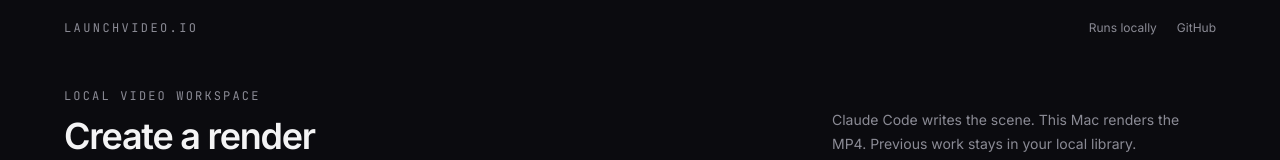
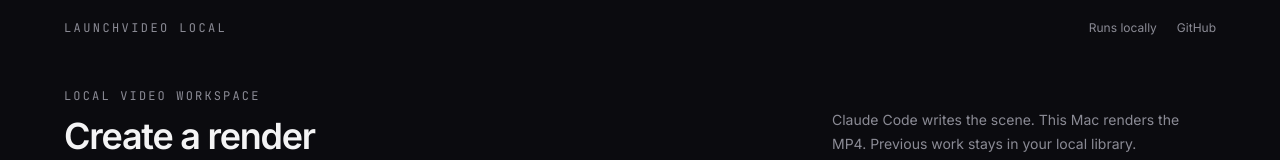
Before and after one commit to ndom91/shipvideo-local, a Next.js app in the folder web/: page / in a window 1280 px wide. Shown: the top 160 px of the page. Built offline with nearby package versions, Linux system fonts and the light colour scheme.

Commit message:
chore: remove upstream branding metadata

```diff
--- a/web/src/app/cta.tsx
+++ b/web/src/app/cta.tsx
@@ -1,19 +1,15 @@
-"use client";
-
-import { REPO_URL } from "@/lib/links";
-
 export function Nav() {
   return (
     <nav className="flex items-center justify-between gap-4 py-5">
       <span className="font-mono text-xs tracking-[0.2em] uppercase text-muted">
-        launchvideo.io
+        LaunchVideo local
       </span>
       <div className="flex items-center gap-3 sm:gap-5">
         <span className="hidden sm:inline text-xs text-muted">
           Runs locally
         </span>
         <a
-          href={REPO_URL}
+          href="https://github.com/ndom91/shipvideo"
           target="_blank"
           rel="noreferrer"
           className="text-xs text-muted hover:text-foreground"
@@ -24,6 +20,3 @@ export function Nav() {
     </nav>
   );
 }
-
-// Shown right after a video finishes: the moment someone is most likely to
-// want the thing that just made it.
--- a/web/src/app/layout.tsx
+++ b/web/src/app/layout.tsx
@@ -8,38 +8,12 @@ const mono = JetBrains_Mono({
   subsets: ["latin"],
 });
 
-const SITE = "https://launchvideo.io";
 const DESCRIPTION =
   "Create launch videos locally with Claude Code, Playwright, and ffmpeg. No video model or API key required.";
 
 export const metadata: Metadata = {
-  metadataBase: new URL(SITE),
-  title: "LaunchVideo",
+  title: "LaunchVideo Local",
   description: DESCRIPTION,
-  alternates: { canonical: "/" },
-  openGraph: {
-    title: "LaunchVideo: a launch video from a URL or a prompt",
-    description: DESCRIPTION,
-    url: SITE,
-    siteName: "LaunchVideo",
-    type: "website",
-    images: [
-      {
-        url: "https://gzvxcspoxhhgoeog.public.blob.vercel-storage.com/examples/infera-gXTtuX8hOzbsPSy3SAAdqKElG42trA.jpg",
-        width: 1280,
-        height: 720,
-        alt: "End card of a launch video made by LaunchVideo",
-      },
-    ],
-  },
-  twitter: {
-    card: "summary_large_image",
-    title: "LaunchVideo",
-    description: DESCRIPTION,
-    images: [
-      "https://gzvxcspoxhhgoeog.public.blob.vercel-storage.com/examples/infera-gXTtuX8hOzbsPSy3SAAdqKElG42trA.jpg",
-    ],
-  },
 };
 
 export default function RootLayout({ children }: LayoutProps<"/">) {
--- a/web/src/lib/links.ts
+++ /dev/null
@@ -1 +0,0 @@
-export const REPO_URL = "https://github.com/ndom91/shipvideo";
```
